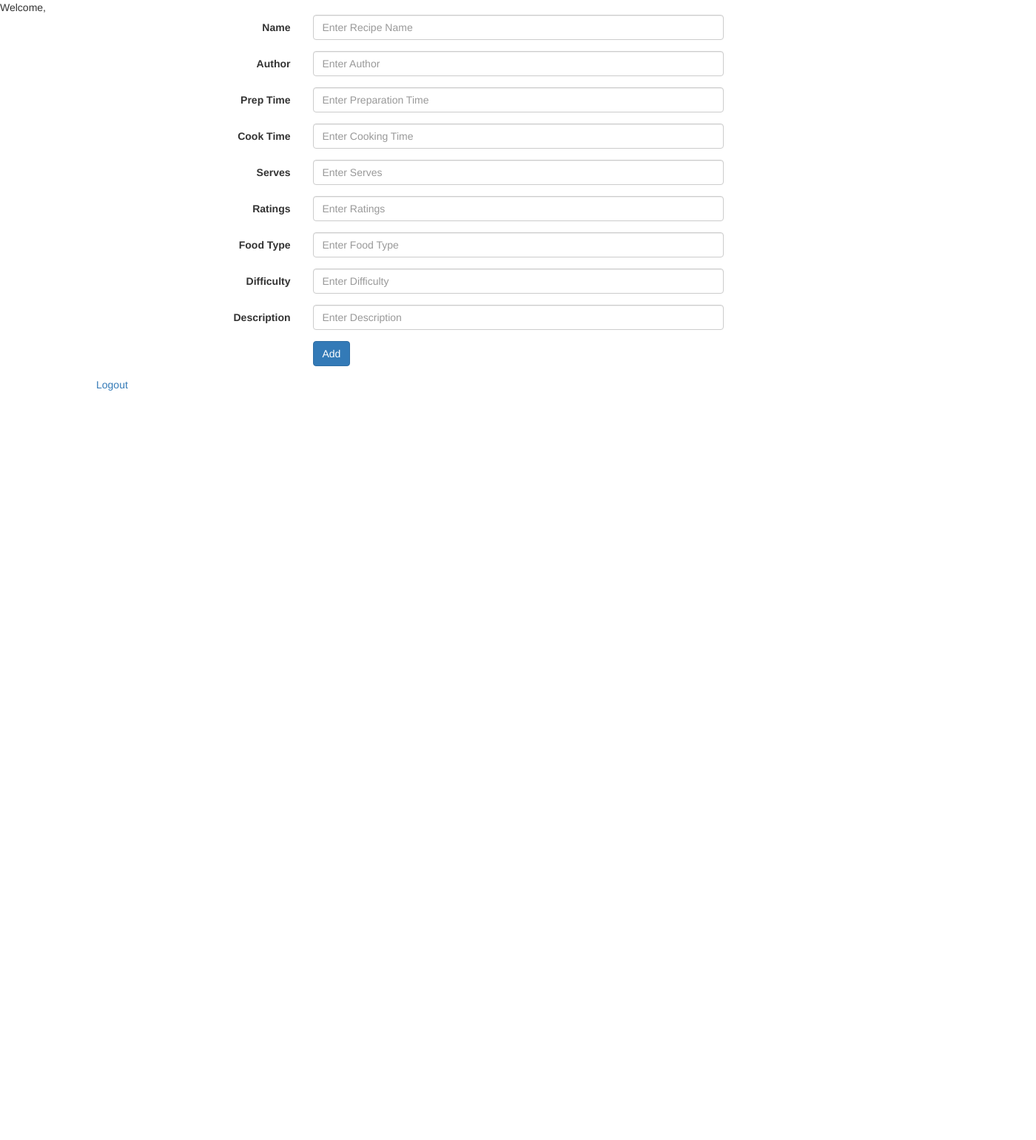
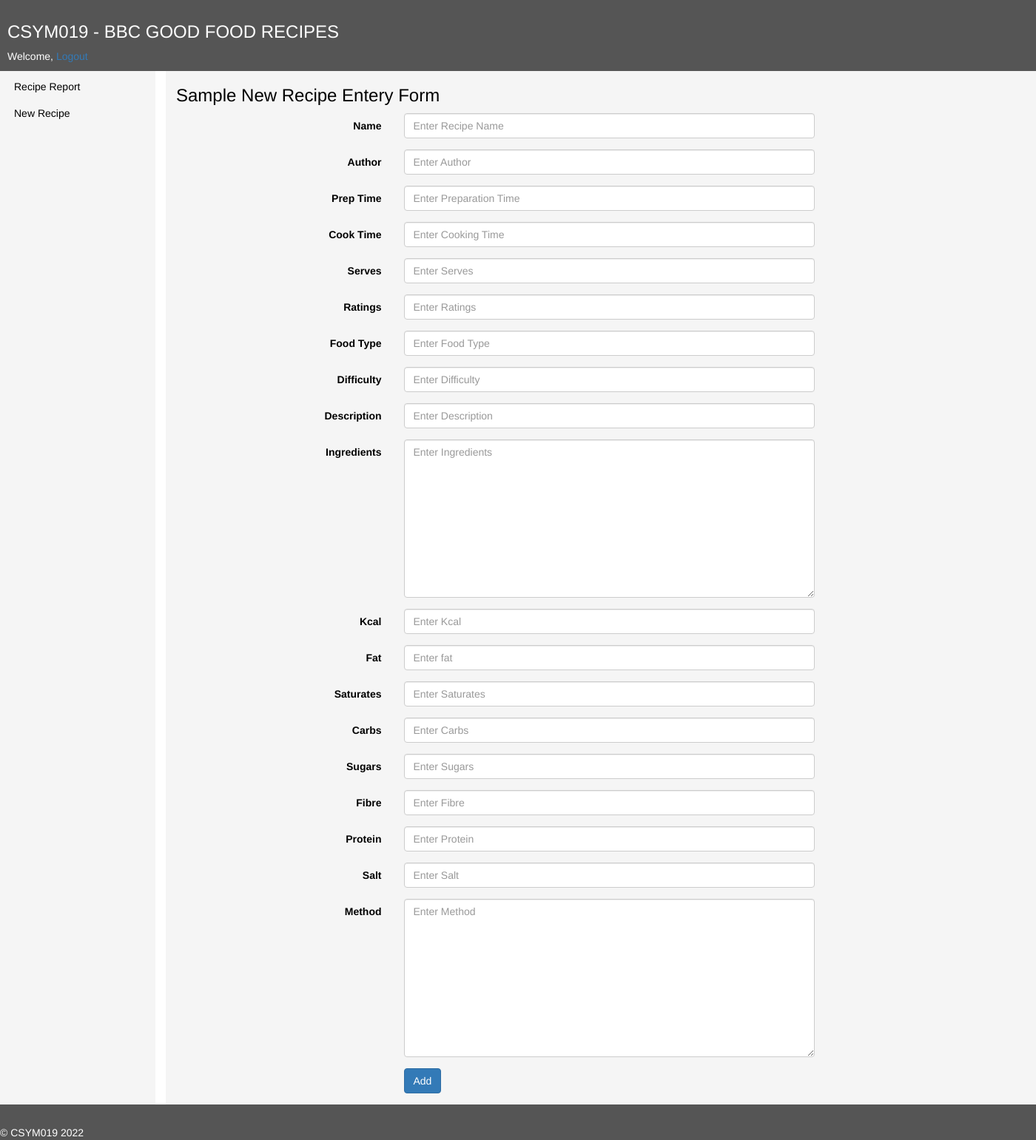
Before and after one commit to maithrisharma/Internet-Programming, a PHP site: page /welcome.php in a window 1400 px wide. Shown: the whole page at 74% size. Before the commit the page ends 528 px from the top, so only its background shows below. Run offline with PHP 8.4, Linux system fonts and the light colour scheme; the visitor is signed in with stand-in values (Sample User, id 1); data that the repository does not hold is empty.

Commit message:
form added

```diff
--- a/Task2/src/welcome.php
+++ b/Task2/src/welcome.php
@@ -23,15 +23,29 @@
 <html>
   <head>
     <link rel="stylesheet" href="https://maxcdn.bootstrapcdn.com/bootstrap/3.4.1/css/bootstrap.min.css">
+    <link rel="stylesheet" href="layout.css">
     <script src="https://ajax.googleapis.com/ajax/libs/jquery/3.6.0/jquery.min.js"></script>
     <script src="https://maxcdn.bootstrapcdn.com/bootstrap/3.4.1/js/bootstrap.min.js"></script>
   </head>
   <body>
-    Welcome,
+  <header>
+            <h3>CSYM019 - BBC GOOD FOOD RECIPES</h3>
+            Welcome,
 <?php
    echo $row['username'];
  }
  ?>
+            <a href="logout.php">Logout</a>
+        </header>
+
+ <nav>
+            <ul>
+                <li><a href="./recipeSelectionForm.html">Recipe Report</a></li>
+                <li><a href="./newRecipe.html">New Recipe</a></li>
+            </ul>
+        </nav>
+        <main>
+            <h3>Sample New Recipe Entery Form</h3>
  <div class="container">
     <form method="post" class="form-horizontal">
 
@@ -91,6 +105,66 @@
         </div>
       </div>
       <div class="form-group">
+        <label class="col-sm-3 control-label">Ingredients</label>
+        <div class="col-sm-6">
+        <textarea name="ingredients" rows="10" class="form-control" placeholder="Enter Ingredients"></textarea>
+        </div>
+      </div>
+      <div class="form-group">
+        <label class="col-sm-3 control-label">Kcal</label>
+        <div class="col-sm-6">
+          <input type="number" min="0" name="kcal" class="form-control" placeholder="Enter Kcal" />
+        </div>
+      </div>
+      <div class="form-group">
+        <label class="col-sm-3 control-label">Fat</label>
+        <div class="col-sm-6">
+          <input type="text" name="fat" class="form-control" placeholder="Enter fat" />
+        </div>
+      </div>
+      <div class="form-group">
+        <label class="col-sm-3 control-label">Saturates</label>
+        <div class="col-sm-6">
+          <input type="text" name="saturates" class="form-control" placeholder="Enter Saturates" />
+        </div>
+      </div>
+      <div class="form-group">
+        <label class="col-sm-3 control-label">Carbs</label>
+        <div class="col-sm-6">
+          <input type="text" name="carbs" class="form-control" placeholder="Enter Carbs" />
+        </div>
+      </div>
+      <div class="form-group">
+        <label class="col-sm-3 control-label">Sugars</label>
+        <div class="col-sm-6">
+          <input type="text" name="sugars" class="form-control" placeholder="Enter Sugars" />
+        </div>
+      </div>
+      <div class="form-group">
+        <label class="col-sm-3 control-label">Fibre</label>
+        <div class="col-sm-6">
+          <input type="text" name="fibre" class="form-control" placeholder="Enter Fibre" />
+        </div>
+      </div>
+      <div class="form-group">
+        <label class="col-sm-3 control-label">Protein</label>
+        <div class="col-sm-6">
+          <input type="text" name="protein" class="form-control" placeholder="Enter Protein" />
+        </div>
+      </div>
+      <div class="form-group">
+        <label class="col-sm-3 control-label">Salt</label>
+        <div class="col-sm-6">
+          <input type="text" name="salt" class="form-control" placeholder="Enter Salt" />
+        </div>
+      </div>
+      <div class="form-group">
+        <label class="col-sm-3 control-label">Method</label>
+        <div class="col-sm-6">
+        <textarea name="method" rows="10" class="form-control" placeholder="Enter Method"></textarea>
+        </div>
+      </div>
+      <div class="form-group">
         <div class="col-sm-offset-3 col-sm-9 m-t-15">
           <input type="submit"  name="add" class="btn btn-primary " value="Add">
         </div>
@@ -99,7 +173,9 @@
 
 
 </form>
-  <a href="logout.php">Logout</a>
+</main>
+        <footer>&copy; CSYM019 2022</footer>
+
 </div>
 </body>
 </html>
```
